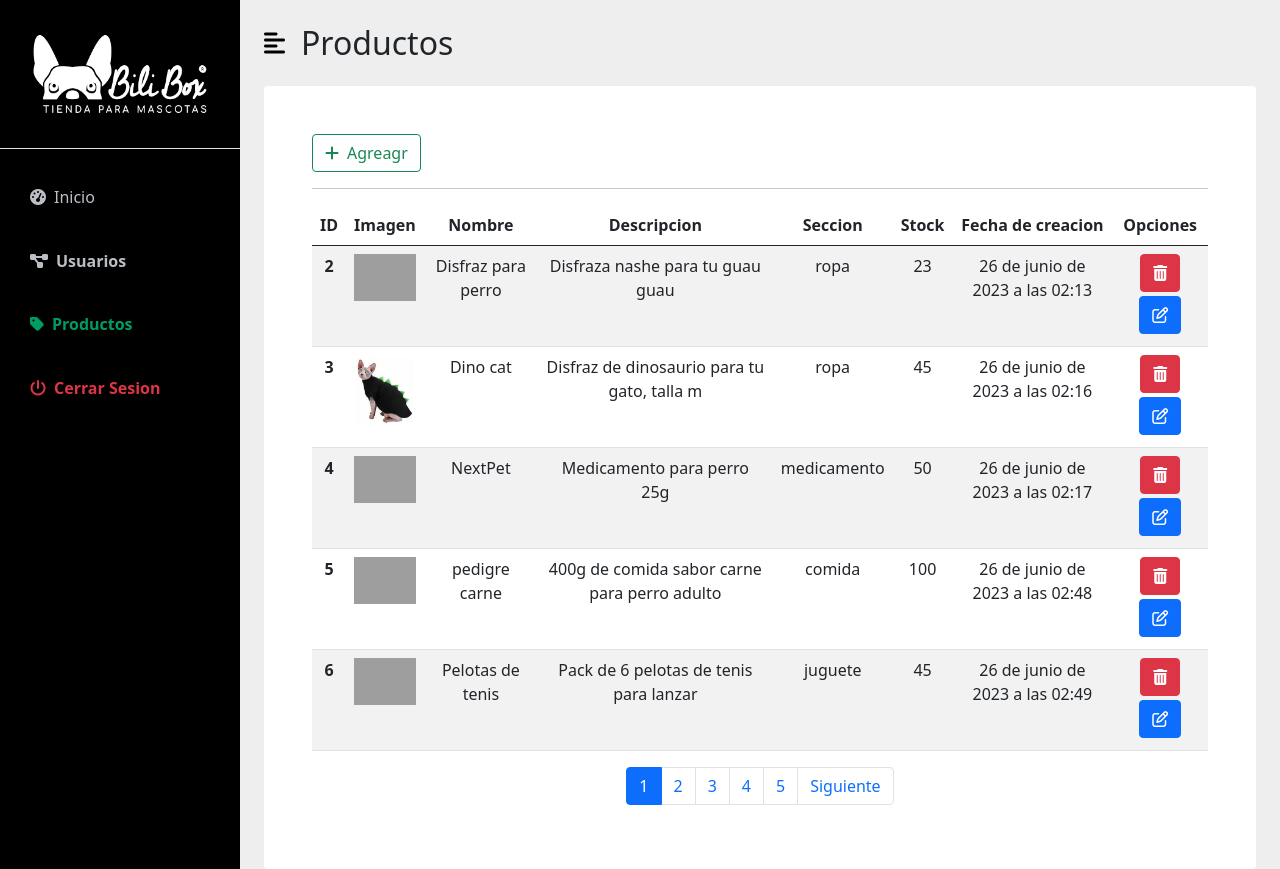
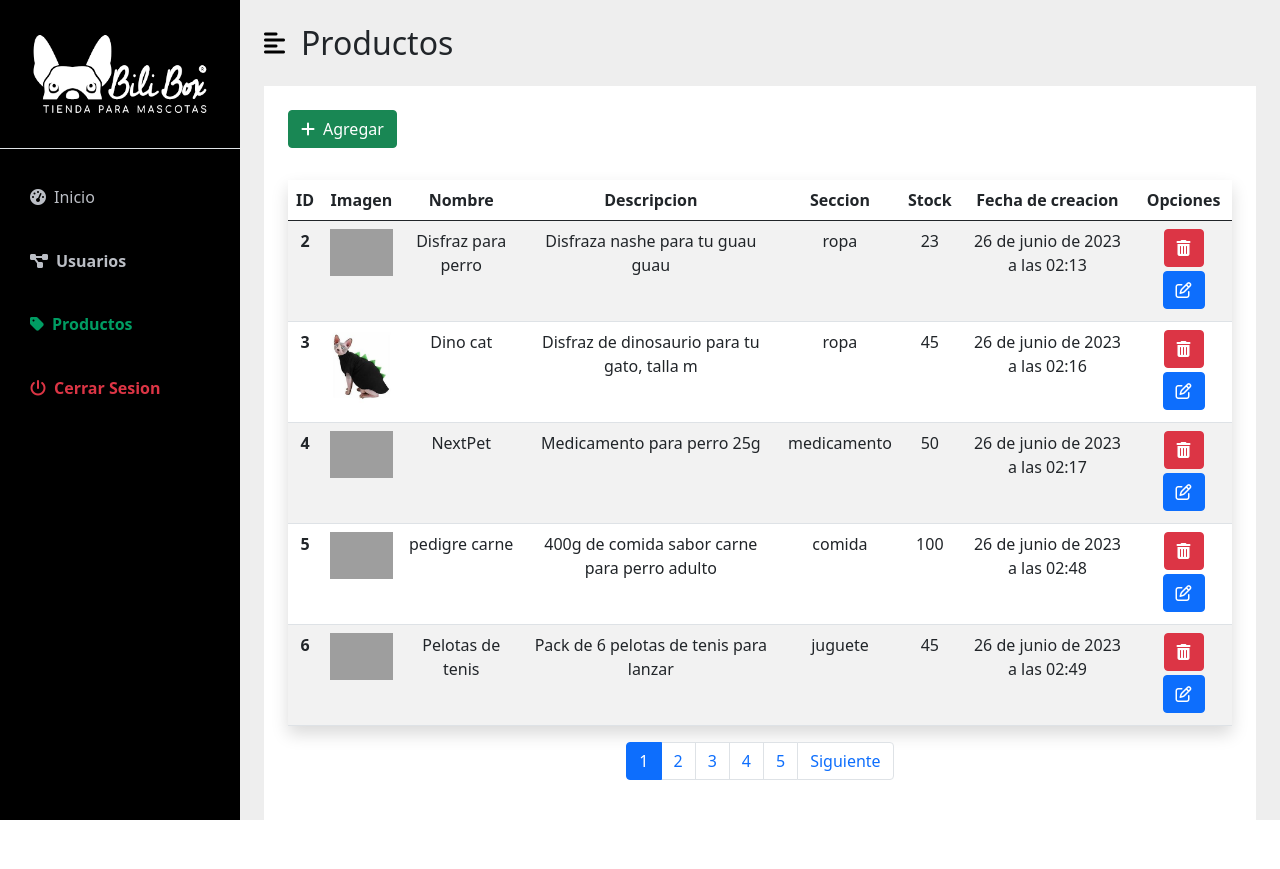
Before and after one commit to NicolasCeronM/ET-Django, a Django app: page /dash_admin/productos/ in a window 1280 px wide. After the commit the page ends 820 px from the top, so only its background shows below. Run offline with Django 4.2, Linux system fonts and the light colour scheme; a user stored in the database is signed in; data comes from the database, SQL or seed files in the repository; both versions use the stored data as it was after the commit; some libraries are stand-ins or nearby versions; grey boxes are pictures that could not be loaded.

Commit message:
modified:   AppDashboardAdmin/templates/dash_admin/base_dash_admin.html 	modified:   AppDashboardAdmin/templates/dash_admin/inicio.html 	modified:   AppDashboardAdmin/templates/dash_admin/productos.html 	modified:   AppDashboardAdmin/templates/dash_admin/usuarios.html 	modified:   AppPedidos/__pycache__/models.cpython-310.pyc 	modified:   AppPedidos/models.py 	modified:   db.sqlite3

```diff
--- a/AppDashboardAdmin/templates/dash_admin/base_dash_admin.html
+++ b/AppDashboardAdmin/templates/dash_admin/base_dash_admin.html
@@ -100,8 +100,6 @@
         }
     </script>
     <!--* /JS Globales *-->
-
-    {% block js %}
     <script>
         var el = document.getElementById("wrapper");
         var toggleButton = document.getElementById("menu-toggle");
@@ -109,6 +107,9 @@
             el.classList.toggle("toggled");
         };
     </script>
+
+    {% block js %}
+
     {% endblock %}
 
 
--- a/AppDashboardAdmin/templates/dash_admin/productos.html
+++ b/AppDashboardAdmin/templates/dash_admin/productos.html
@@ -23,28 +23,23 @@
 
     <div class="container-fluid px-4 ">
 
-        <div class="d-flex justify-content-center align-items-center">
+
+        <div class="p-2" style=" background-color: white;" >
 
 
-            <div class="col table-responsive p-5 rounded" style="background-color: white;">
-
-                <!--* Encabezado *-->
-
-                <div>
-
-                    <button type="button" class="btn btn-outline-success" data-bs-toggle="modal"
+                <!--todo BOTONES (ENCABEZADO)-->
+            <div class="m-3">
+                <button type="button" class="btn btn-success" data-bs-toggle="modal"
                     data-bs-target="#exampleModal">
-                        <i class="fa-solid fa-plus me-2"></i>Agreagr
+                    <i class="fa-solid fa-plus me-2"></i>Agregar
                 </button>
-
-
             </div>
 
+            <!--todo TABLA (CUERPO)-->
 
+                <div class="col table-responsive p-3 rounded">
 
-                <hr>
-
-                <table class="table table-striped text-center">
+                    <table class="table table-striped text-center shadow">
                         <thead>
                             <tr>
                                 <th>ID</th>
@@ -101,9 +96,7 @@
 
 
                 </div>
-
         </div>
-
 
 
     </div>
--- a/AppDashboardAdmin/templates/dash_admin/usuarios.html
+++ b/AppDashboardAdmin/templates/dash_admin/usuarios.html
@@ -25,9 +25,9 @@
 
         <div class="row">
 
-            <div class="col table-responsive-sm rounded" style="background-color: white;">
+            <div class="col table-responsive-sm rounded " style="background-color: white;">
 
-                <table class="table table-striped text-center">
+                <table class="table table-striped text-center shadow">
                     <thead>
                         <tr>
                             <th class="col-1">ID</th>
--- a/AppPedidos/models.py
+++ b/AppPedidos/models.py
@@ -35,7 +35,7 @@ class DetallePedido(models.Model):
 
     def __str__(self):
 
-        return f'{self.cantidad} unidades de {self.producto.nombre}'
+        return f'{self.cantidad} unidades de {self.producto.nombre}, '
 
     class Meta:
         db_table = 'detalle_pedido' #Como se va a ver en la basen de datos
```
Also changed, not shown: AppDashboardAdmin/templates/dash_admin/inicio.html (+12 -14 lines), db.sqlite3. Lines whose indentation alone changed are shown as unchanged.
